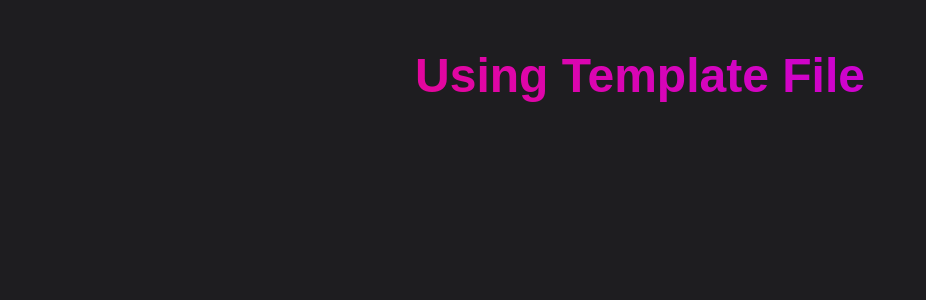
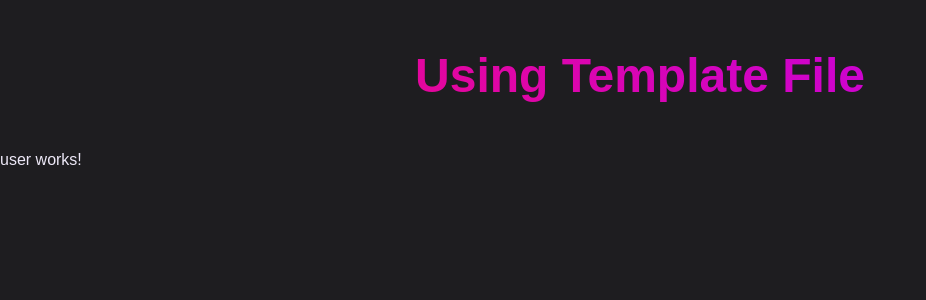
Before and after one commit to ankurpapneja4/angular_easytask_project, an Angular app: page / in a window 1280 px wide. Shown: the top 300 px of the page, without its empty margins (0-926 px from the left). Built offline with nearby package versions, Linux system fonts and the light colour scheme.

Commit message:
Load - User Component in Page

```diff
--- a/src/app/app.component.html
+++ b/src/app/app.component.html
@@ -1,3 +1,6 @@
 <header>
   <app-header/>
 </header>
+<main>
+  <app-user/>
+</main>
--- a/src/app/app.component.ts
+++ b/src/app/app.component.ts
@@ -1,9 +1,11 @@
 import { Component } from '@angular/core';
 import {HeaderComponent} from './header/header.component'
+import { UserComponent } from "./user/user.component"
+
 @Component({
   selector: 'app-root',
   standalone: true,
-  imports: [HeaderComponent],
+  imports: [HeaderComponent, UserComponent],
   templateUrl: './app.component.html',
   styleUrl: './app.component.css',
 })
```
